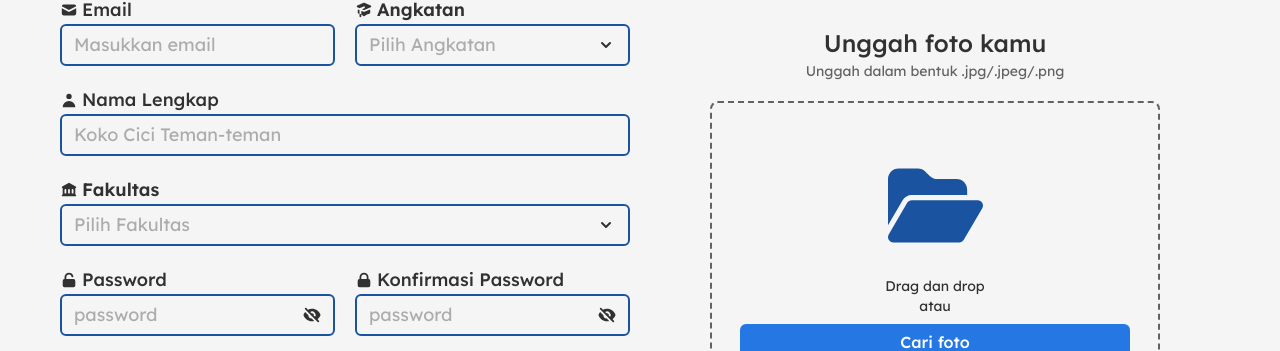
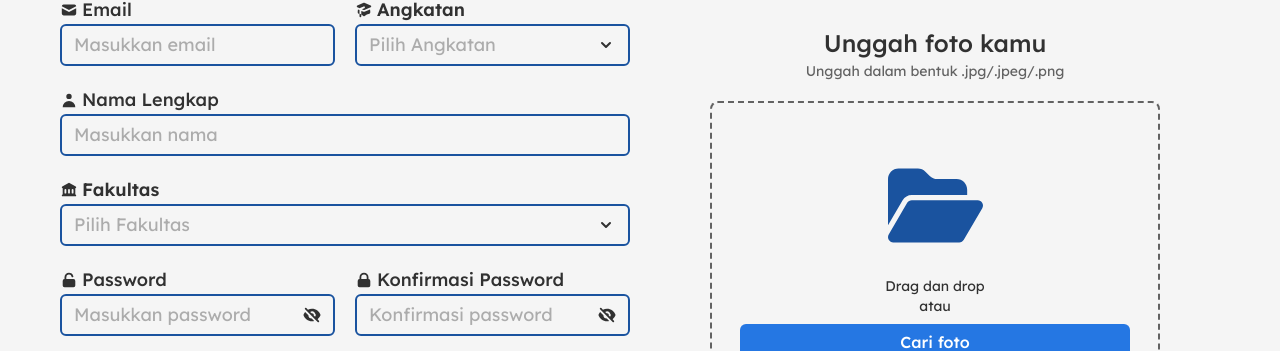
Before and after one commit to ppmb-kmbui/fe-ppmb-2025, a Next.js app: page /signup in a window 1280 px wide. Shown: the part 235-586 px from the top of the page. Built offline with nearby package versions, Linux system fonts and the light colour scheme.

Commit message:
feat: finalize sign up

```diff
--- a/src/app/signup/page.tsx
+++ b/src/app/signup/page.tsx
@@ -51,26 +51,14 @@ const signupFormSchema = z.object({
 })
 
 const SignupPage: React.FC = () => {
-    const [photo, setPhoto] = useState<File | null>(null);
+    const { signUp } = useAuth();
+    const router = useRouter();
 
     const [isLoading, setIsLoading] = useState<boolean>(false);
-
-    const { signUp } = useAuth();
-    const router = useRouter();
 
     const { register, control, handleSubmit, formState: { errors }, reset, setValue, watch } = useForm<z.infer<typeof signupFormSchema>>({
         resolver: zodResolver(signupFormSchema),
     });
-
-    console.log(errors);
-
-    const handleFileChange = (file: File | null) => {
-        if (file) {
-            setPhoto(file);
-        } else {
-            setPhoto(null);
-        }
-    };
 
     const handleSignUp = async (data: z.infer<typeof signupFormSchema>) => {
         console.log("ini data", data);
@@ -78,16 +66,16 @@ const SignupPage: React.FC = () => {
         try {
             setIsLoading(true);
             await new Promise<void>((resolve) => setTimeout(resolve, 5000));
-            // const form = new FormData();
-            // form.append('file', data.photo);
-            // form.append('upload_preset', 'ppmb_kmbui');
+            const form = new FormData();
+            form.append('file', data.photo);
+            form.append('upload_preset', 'ppmb_kmbui');
 
-            // const res = await axios.post(
-            //     `https://api.cloudinary.com/v1_1/${process.env.NEXT_PUBLIC_CLOUDINARY_CLOUD_NAME}/image/upload`,
-            //     form
-            // );
+            const res = await axios.post(
+                `https://api.cloudinary.com/v1_1/${process.env.NEXT_PUBLIC_CLOUDINARY_CLOUD_NAME}/image/upload`,
+                form
+            );
 
-            // await signUp(email, parseInt(batch), fullname, password, faculty, res.data.url);
+            await signUp(data.email, parseInt(data.batch), data.fullname, data.password, data.faculty.toUpperCase(), res.data.url);
 
         } catch (error: any) {
             console.error("Error while signing up:", error);
@@ -108,12 +96,12 @@ const SignupPage: React.FC = () => {
                         <Dropdown options={BATCHES} dropdownValue={watch("batch")} setDropdownValue={(value) => setValue("batch", value)} label="Angkatan" icon={<HiAcademicCap />} error={errors.batch?.message && "Angkatan tidak boleh kosong!"}/>
                     </div>
 
-                    <Input {...register("fullname")} label="Nama Lengkap" placeholder="Koko Cici Teman-teman" icon={<HiUser />} error={errors.fullname?.message}/>
+                    <Input {...register("fullname")} label="Nama Lengkap" placeholder="Masukkan nama" icon={<HiUser />} error={errors.fullname?.message}/>
                     <Dropdown options={FACULTIES} dropdownValue={watch("faculty")} setDropdownValue={(value) => setValue("faculty", value)} label="Fakultas" icon={<HiLibrary />} error={errors.faculty?.message && "Fakultas tidak boleh kosong!"}/>
 
                     <div className="flex flex-col md:flex-row gap-5 w-full">
-                        <Input {...register("password")} label="Password" placeholder="password" icon={<HiLockOpen />} error={errors.password?.message}/>
-                        <Input {...register("reconfirmPassword")} label="Konfirmasi Password" placeholder="password" icon={<HiLockClosed />} error={errors.reconfirmPassword?.message}/>
+                        <Input {...register("password")} label="Password" placeholder="Masukkan password" icon={<HiLockOpen />} error={errors.password?.message}/>
+                        <Input {...register("reconfirmPassword")} label="Konfirmasi Password" placeholder="Konfirmasi password" icon={<HiLockClosed />} error={errors.reconfirmPassword?.message}/>
                     </div>
 
                     <div className="flex items-center flex-col gap-1 lg:mt-1">
```
